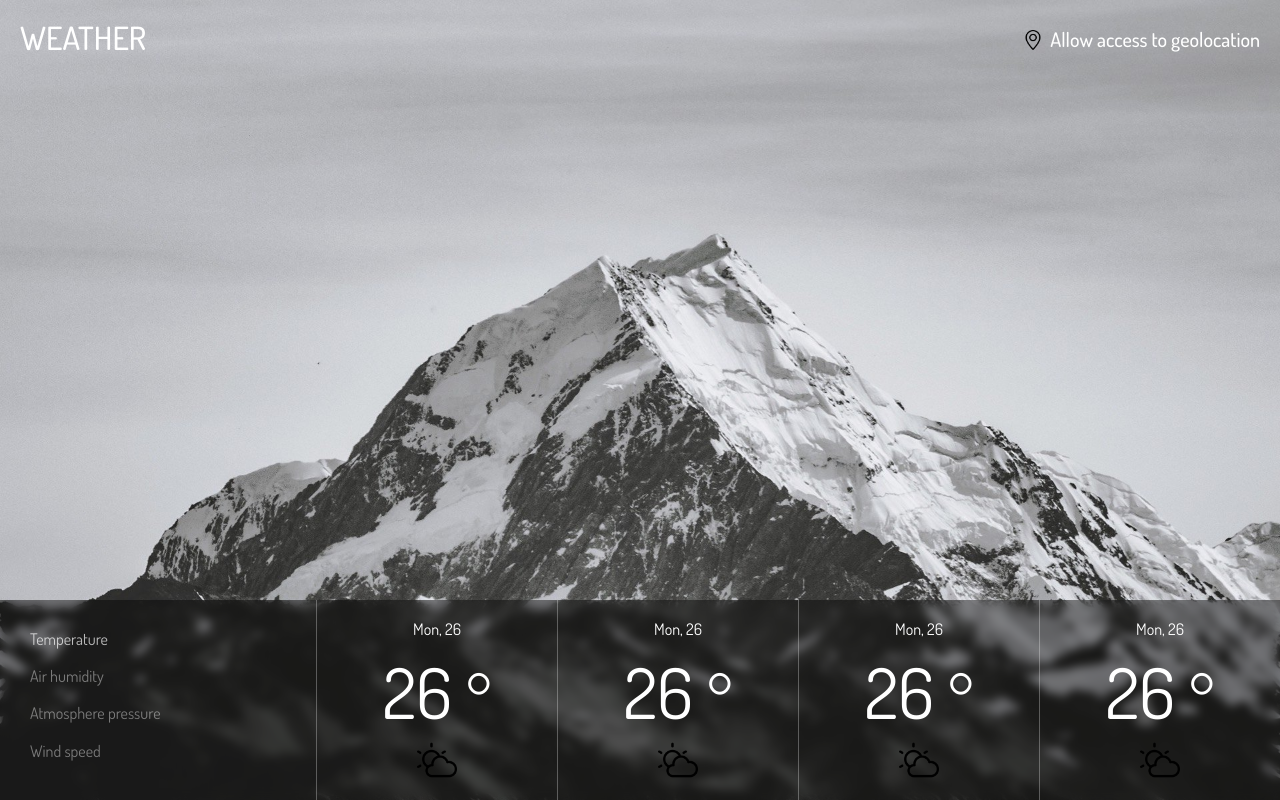
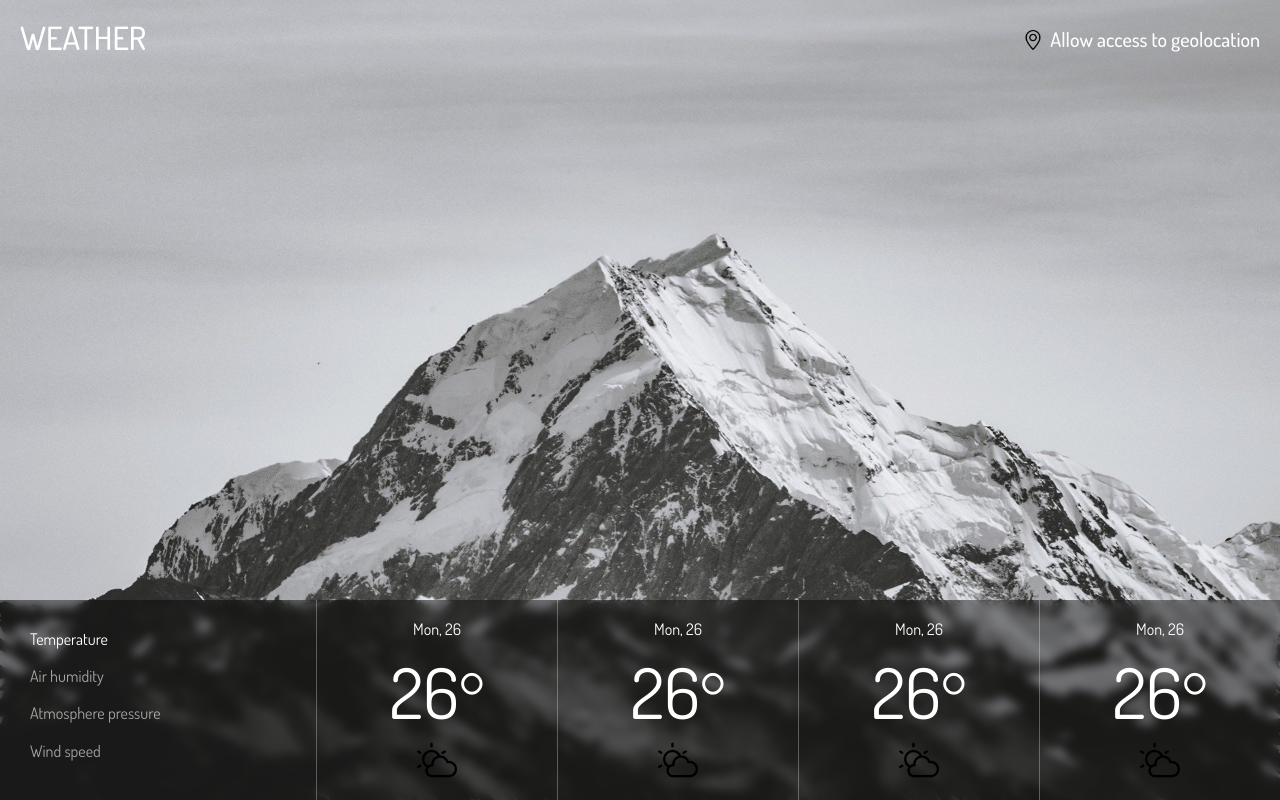
Before and after one commit to katylorny/weather, a Vue app: page / in a window 1280 px wide. Built offline with nearby package versions, Linux system fonts and the light colour scheme; no server answers.

Commit message:
switching temperature, pressure etc

```diff
--- a/src/components/Day.vue
+++ b/src/components/Day.vue
@@ -130,7 +130,8 @@ export default {
 }
 
 .showed {
-  display: block;
+  display: flex;
+  align-items: baseline;
 }
 
 </style>
--- a/src/components/RadioButton.vue
+++ b/src/components/RadioButton.vue
@@ -68,8 +68,4 @@ export default {
   }
 }
 
-.radio-button__label {
-  opacity: 0.7;
-}
-
 </style>
```
